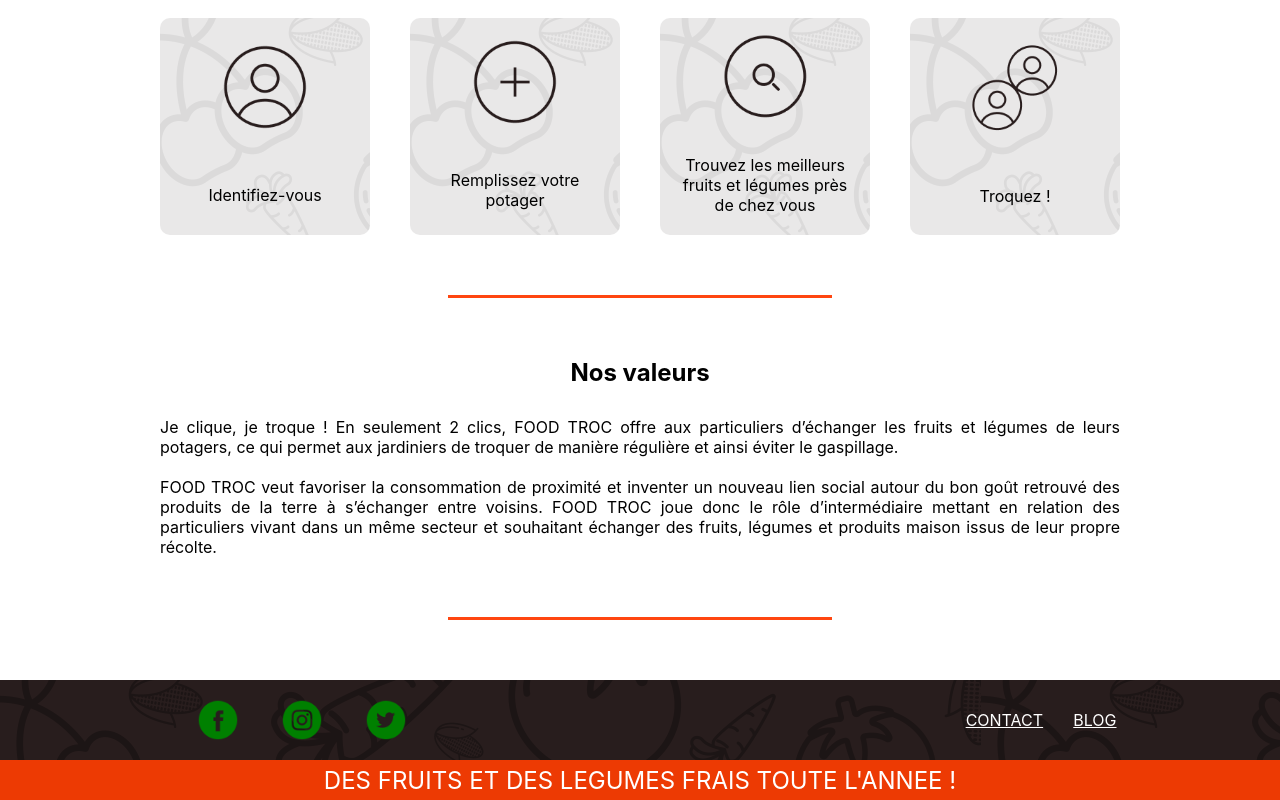
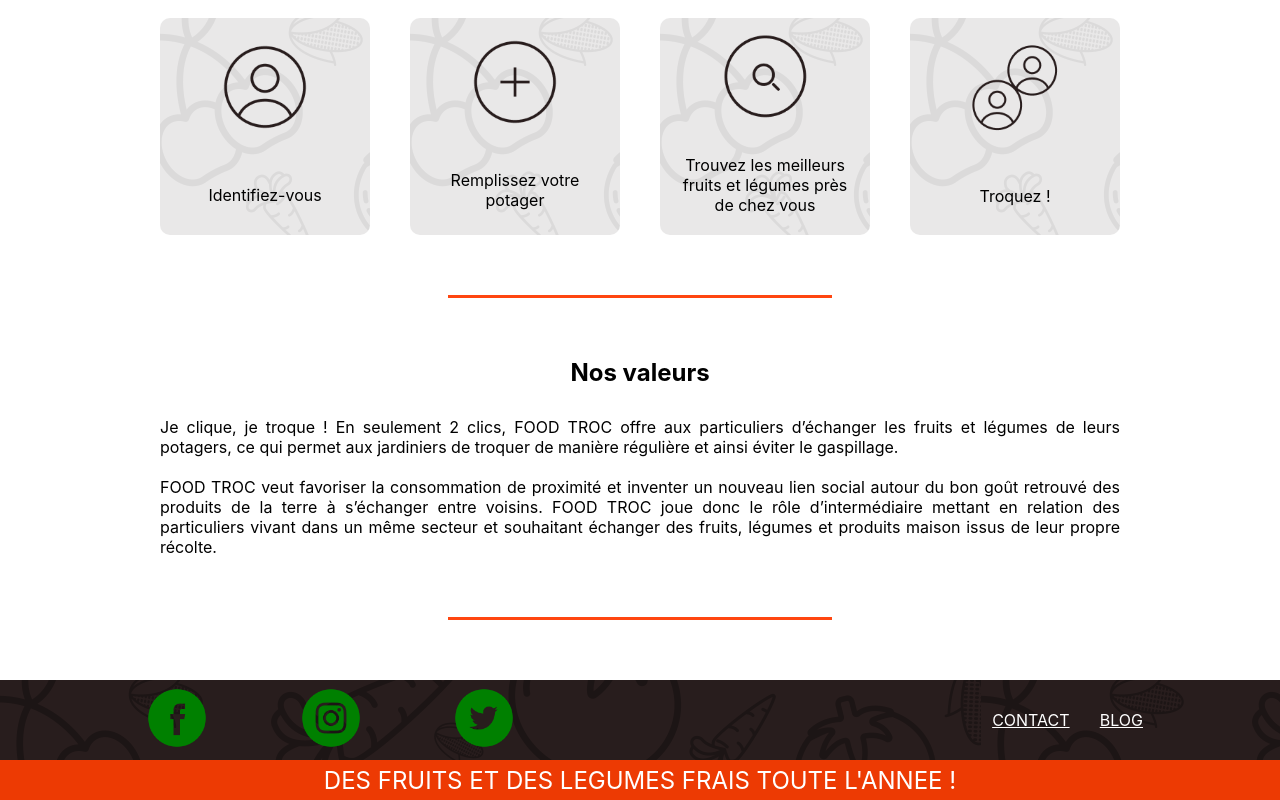
Before and after one commit to Derma6/FoodTroc-Project, a React app in the folder front-end/: page / in a window 1280 px wide. Shown: the part 717-1517 px from the top of the page. Built offline with nearby package versions, Linux system fonts and the light colour scheme.

Commit message:
odified footer

```diff
--- a/front-end/src/components/MAIN/Footer/Footer.css
+++ b/front-end/src/components/MAIN/Footer/Footer.css
@@ -19,13 +19,13 @@
 }
 
 .social {
+    margin-left: -3%;
     display: flex;
-    height: 6vh;
-    gap: 25%;
+    gap: 20%;
 }
 
 .social img {
-   transform: scale(0.8)
+   transform: scale(0.6)
 }
 
 .legal-text {
--- a/front-end/src/components/MAIN/Footer/Footer.js
+++ b/front-end/src/components/MAIN/Footer/Footer.js
@@ -8,9 +8,9 @@
     <footer>
       <div className="social-text">
         <div className="social">
-          <img src={require('./Facebook_green.png')} />
-          <img src={require('./Instagram_green.png')} />
-          <img src={require('./twitter_green.png')} />
+          <Link to="https://www.facebook.com"><img src={require('./Facebook_green.png')} alt={"facebook logo"}/></Link>
+          <Link to="https://www.instagram.com"><img alt={"instagram logo"} src={require('./Instagram_green.png')} /></Link>
+          <Link to="https://www.twitter.com"><img alt={"twitter logo"} src={require('./twitter_green.png')} /></Link>
         </div>
         <div className="legal-text">
           <Link to="/contact">CONTACT</Link>
--- a/front-end/src/pages/App/App.js
+++ b/front-end/src/pages/App/App.js
@@ -24,7 +24,7 @@
 import Footer from '../../components/MAIN/Footer/Footer';
 
 function App() {
-  const [user, updateUser] = useState();
+  const [user] = useState();
 
   return (
     <div className="App">
```
